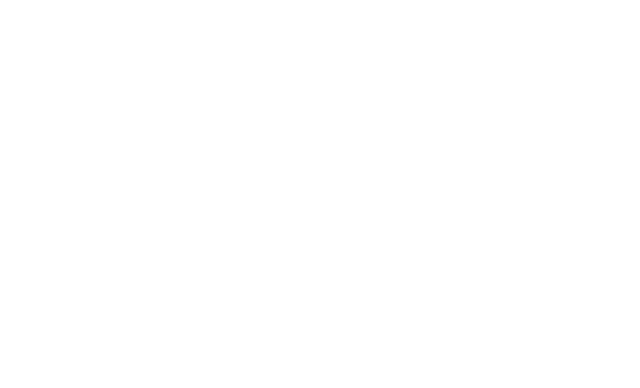
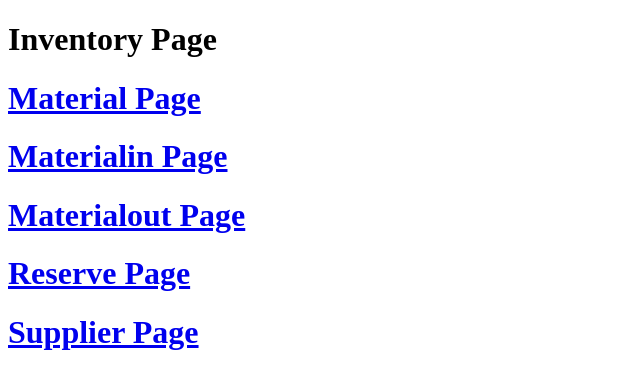
Before and after one commit to it22272690/Jewelry-Manufacturing-and-Store-Management, a React (Create React App) app in the folder frontend/: page /maininventory in a window 1280 px wide. Before the commit this address had no page. Shown: the top 388 px of the page, without its empty margins (0-640 px from the left). Built offline with nearby package versions, Linux system fonts and the light colour scheme; what @react-pdf/renderer would draw is missing.

Commit message:
changed Home as Inventory

```diff
--- a/frontend/src/App.js
+++ b/frontend/src/App.js
@@ -1,7 +1,7 @@
 import React from "react";
 import {Route,Routes} from "react-router";
 import "./App.css";
-import Home from "./Components/Home/Home";
+import Inventory from "./Components/Inventory/Inventory";
 import AddMaterial from "./Components/Add Material/AddMaterial";
 import Materials from "./Components/Material Details/Materials";
 import UpdateMaterial from "./Components/UpdateMaterial/UpdateMaterial";
@@ -31,8 +31,8 @@
     <div>
       <React.Fragment>
         <Routes>
-          <Route path="/" element={<Home/>}/>
-          <Route path="/mainhome" element={<Home/>}/>
+          <Route path="/" element={<Inventory/>}/>
+          <Route path="/maininventory" element={<Inventory/>}/>
           <Route path="/addmaterial" element={<AddMaterial/>}/>
           <Route path="/materialdetails" element={<Materials/>}/>
           <Route path="/materialdetails/:id" element={<UpdateMaterial/>}/>
--- a/frontend/src/Components/Home/Home.js
+++ b/frontend/src/Components/Inventory/Inventory.js
@@ -4,10 +4,10 @@
 //new
 import { Link } from "react-router-dom";
 
-function Home() {
+function Inventory() {
   return (
     <div>
-      <h1>Home Page</h1>
+      <h1>Inventory Page</h1>
 
       <Link to="/materialdetails">
         <h1>Material Page</h1>
@@ -34,4 +34,4 @@
   );
 }
 
-export default Home;
+export default Inventory;
--- a/frontend/src/Components/NavM/NavM.js
+++ b/frontend/src/Components/NavM/NavM.js
@@ -7,8 +7,8 @@
     <div>
       <ul className="home-ul">
         <li className="home-11">
-          <Link to="/mainhome" className="active home-a">
-            <h2>Home</h2>
+          <Link to="/maininventory" className="active home-a">
+            <h2>Inventory</h2>
           </Link>
         </li>
         <li className="home-11">
--- a/frontend/src/Components/NavMI/NavMI.js
+++ b/frontend/src/Components/NavMI/NavMI.js
@@ -7,8 +7,8 @@
     <div>
       <ul className="home-ul">
         <li className="home-11">
-          <Link to="/mainhome" className="active home-a">
-            <h2>Home</h2>
+          <Link to="/maininventory" className="active home-a">
+            <h2>Inventory</h2>
           </Link>
         </li>
         <li className="home-11">
--- a/frontend/src/Components/NavMO/NavMO.js
+++ b/frontend/src/Components/NavMO/NavMO.js
@@ -7,8 +7,8 @@
     <div>
       <ul className="home-ul">
         <li className="home-11">
-          <Link to="/mainhome" className="active home-a">
-            <h2>Home</h2>
+          <Link to="/maininventory" className="active home-a">
+            <h2>Inventory</h2>
           </Link>
         </li>
         <li className="home-11">
--- a/frontend/src/Components/NavR/NavR.js
+++ b/frontend/src/Components/NavR/NavR.js
@@ -7,8 +7,8 @@
     <div>
       <ul className="home-ul">
         <li className="home-11">
-          <Link to="/mainhome" className="active home-a">
-            <h2>Home</h2>
+          <Link to="/maininventory" className="active home-a">
+            <h2>Inventory</h2>
           </Link>
         </li>
         <li className="home-11">
--- a/frontend/src/Components/NavS/NavS.js
+++ b/frontend/src/Components/NavS/NavS.js
@@ -7,8 +7,8 @@
     <div>
       <ul className="home-ul">
         <li className="home-11">
-          <Link to="/mainhome" className="active home-a">
-            <h2>Home</h2>
+          <Link to="/maininventory" className="active home-a">
+            <h2>Inventory</h2>
           </Link>
         </li>
         <li className="home-11">
```
